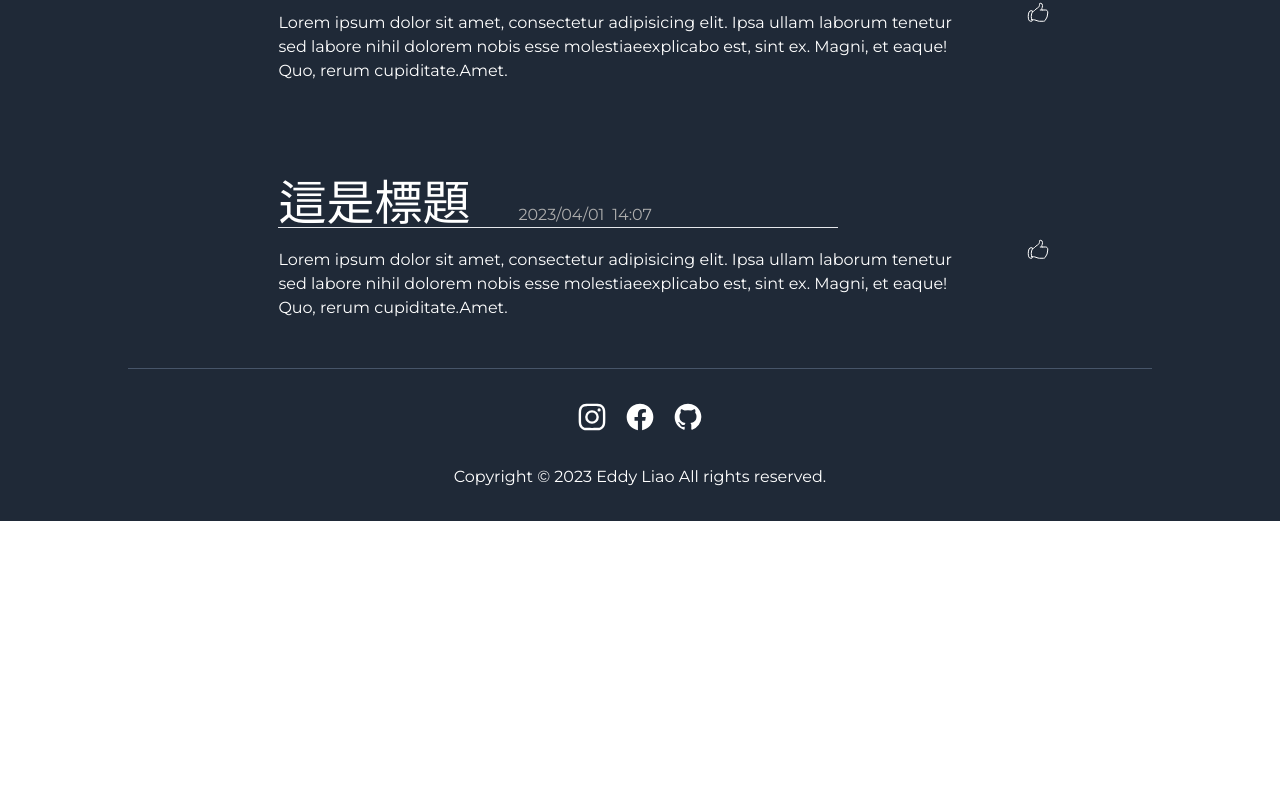
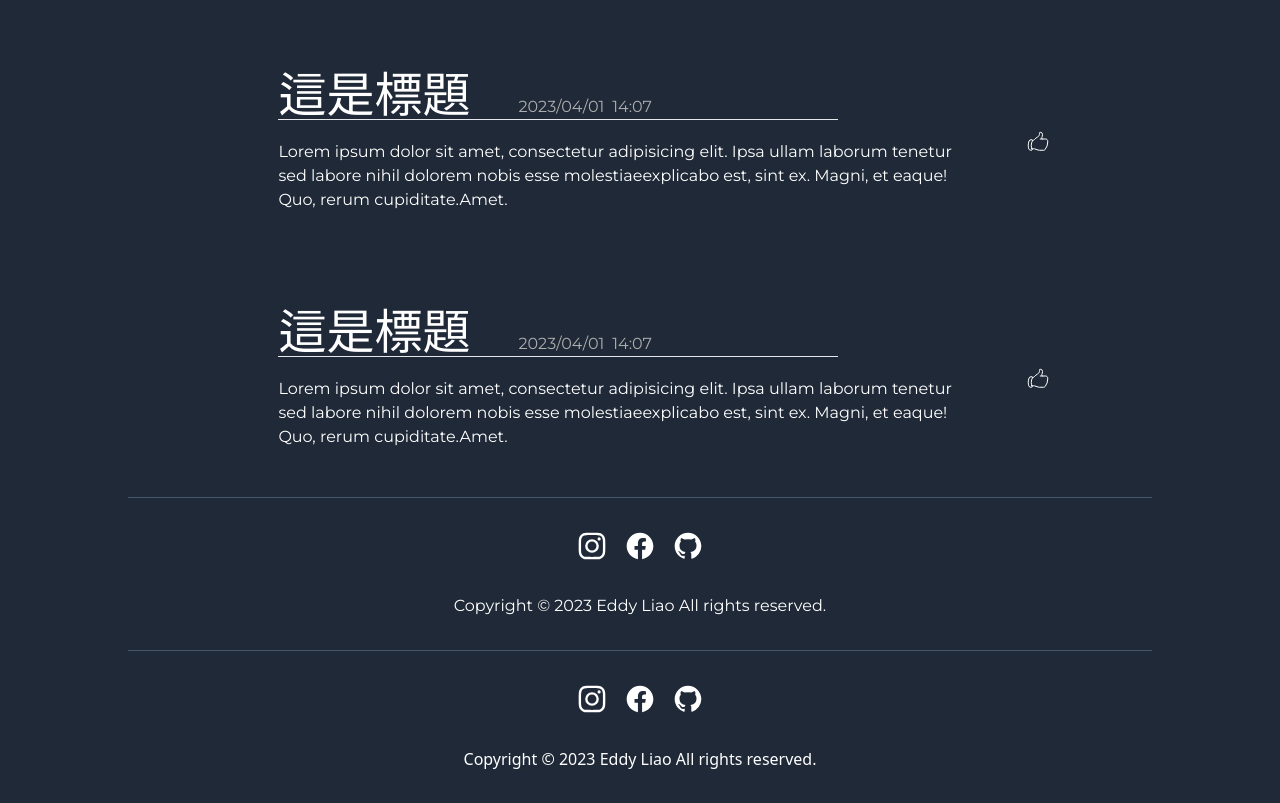
Before and after one commit to milkeddy1/eddy-blog, a Next.js app: page /posts in a window 1280 px wide. Shown: the part 2131-2934 px from the top of the page. Before the commit the page ends 2652 px from the top, so only its background shows below. Built offline with nearby package versions, Linux system fonts and the light colour scheme.

Commit message:
refactor: layout and remove unused file

```diff
--- a/src/containers/Layout/index.tsx
+++ b/src/containers/Layout/index.tsx
@@ -9,7 +9,7 @@ export interface LayoutProps {
 export default function Layout(props: LayoutProps) {
   const { mode: colorMode }: { mode: string } = useColorMode()
   return (
-    <div className={`${colorMode === 'dark' ? 'bg-gray-800' : 'bg-white'}`}>
+    <div className={`min-h-[100vh] ${colorMode === 'dark' ? 'bg-gray-800' : 'bg-white'}`}>
       <div className='max-w-5xl mx-auto'>
         <NavBar />
         <div>
--- a/src/pages/_app.tsx
+++ b/src/pages/_app.tsx
@@ -1,10 +1,13 @@
 import '@/styles/globals.css'
 import { Montserrat } from 'next/font/google'
 import type { AppProps } from 'next/app'
+import { Layout } from '@/containers'
 const montserrat = Montserrat({ subsets: ['latin'] })
 
 export default function App({ Component, pageProps }: AppProps) {
-  return <main className={montserrat.className}>
-    <Component {...pageProps} />
-  </main>
+  return <Layout>
+    <main className={montserrat.className}>
+      <Component {...pageProps} />
+    </main>
+  </Layout>
 }
--- a/src/pages/changelog.tsx
+++ b/src/pages/changelog.tsx
@@ -1,14 +1,10 @@
-import * as React from 'react';
-import { Layout } from '@/containers';
 export interface ChangelogProps {
 }
 
 export default function Changelog(props: ChangelogProps) {
   return (
-    <Layout>
-      <>
-        HAHA
-      </>
-    </Layout>
+    <>
+      HAHA
+    </>
   );
 }
--- a/src/pages/index.tsx
+++ b/src/pages/index.tsx
@@ -1,4 +1,3 @@
-import { Layout } from "@/containers";
 import { useColorMode } from "@/store";
 import profile from "@/assets/profile.jpg";
 import Image from "next/image";
@@ -9,7 +8,6 @@ export default function Home() {
 
   return (
     <>
-      <Layout>
       <div className="m-10 md:m-20 grid grid-cols-1 lg:grid-cols-2 grid-flow-dense- md:grid-flow-row">
         <div className="order-2">
           <Image
@@ -19,8 +17,7 @@ export default function Home() {
           />
         </div>
         <div
-            className={`${
-              isDarkMode ? "text-white" : "text-black"
+          className={`${isDarkMode ? "text-white" : "text-black"
             } w-[70vw] m-auto mb-8`}
         >
           <h1 className="text-6xl  font-bold">
@@ -37,7 +34,6 @@ export default function Home() {
           </div>
         </div>
       </div>
-      </Layout>
     </>
   );
 }
--- a/src/pages/markdowntest.mdx
+++ /dev/null
@@ -1 +0,0 @@
-# Hello
--- a/src/pages/posts/[id].tsx
+++ /dev/null
@@ -1,34 +0,0 @@
-import { useState, useEffect } from "react";
-import { useRouter } from "next/router";
-import { Layout } from "@/containers";
-import Link from "next/link";
-import Markdown from "markdown-to-jsx";
-import { MDXProvider } from "@mdx-js/react";
-
-export interface IAppProps {}
-
-export default function SinglePost(props: IAppProps) {
-  const router = useRouter();
-  const { id } = router.query;
-
-  return (
-    <Layout>
-      <div className="min-h-[100vh]  w-full md:w-[90%] m-auto text-white p-10">
-        <Link href="/posts" className="px-5 py-3 bg-slate-400 rounded-xl">
-          Back
-        </Link>
-        <br />
-        <br />
-        <br />
-        <div className="flex flex-col md:flex-row w-[50%] md:items-end justify-between">
-          <h1 className="text-5xl">Title</h1>
-          <br />
-          <p>2023/04/01 17:35</p>
-        </div>
-        <br />
-        <br />
-        <div className="prose">{/* <Markdown>{mdd}</Markdown> */}</div>
-      </div>
-    </Layout>
-  );
-}
```
Lines whose indentation alone changed are shown as unchanged.
